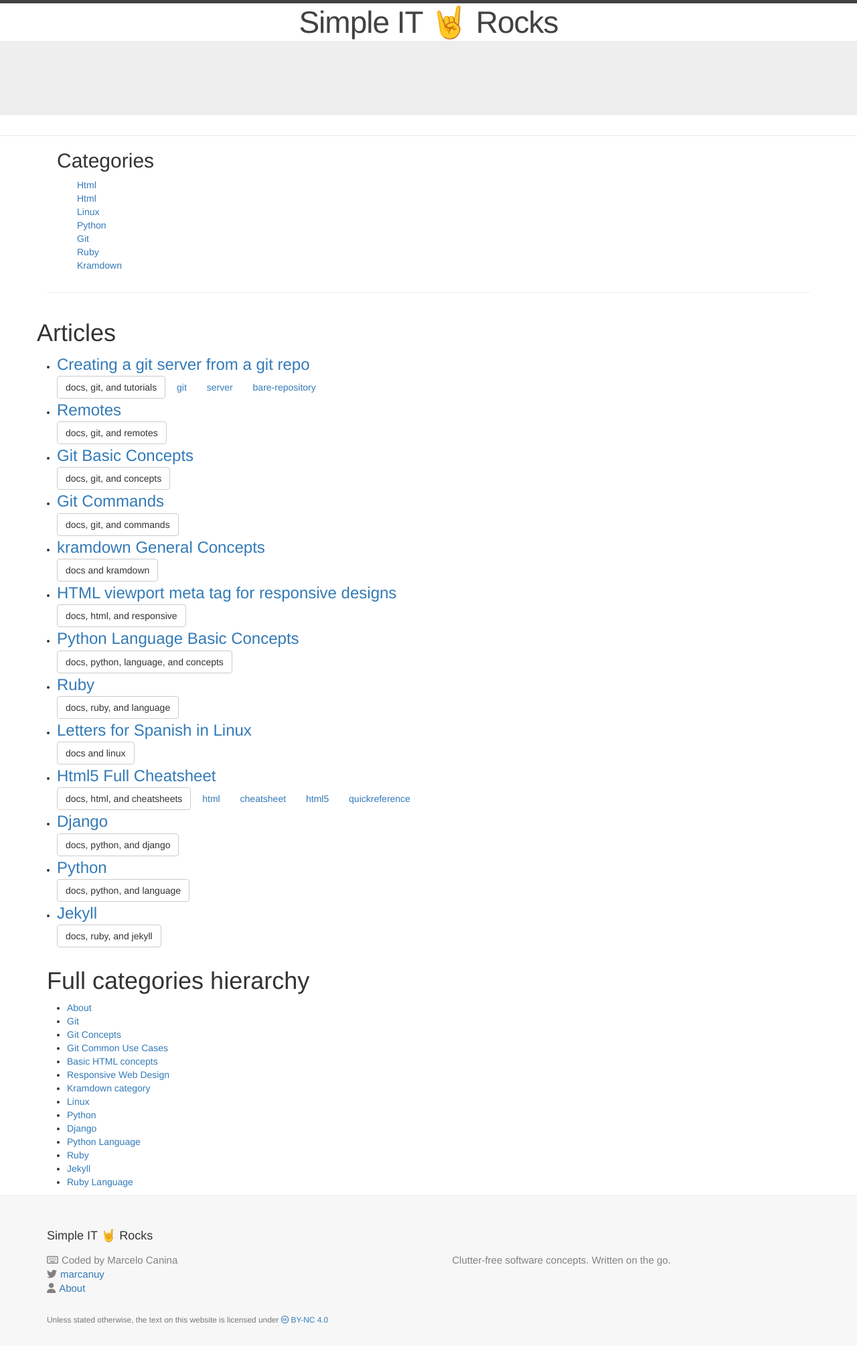
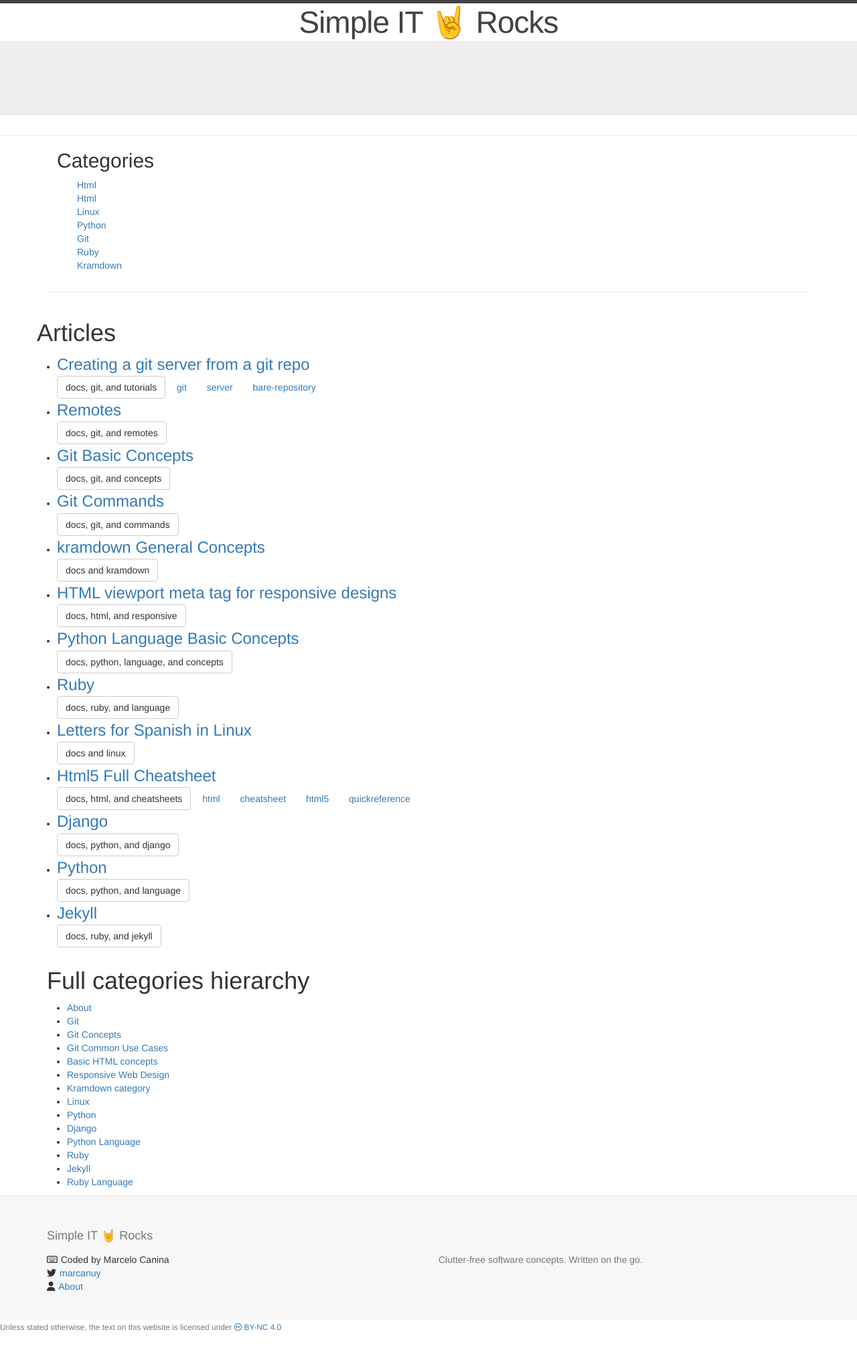
Before and after one commit to marcanuy/simpleit.rocks, a Jekyll site: the page built from index.html, in a window 1280 px wide. Shown: the whole page at 67% size. Built offline with Jekyll 4.4.1, drawn with Linux system fonts in a browser that asks for light colours; nearby versions of some CDN libraries; library files that are not in the unit come from our copies.

Commit message:
Converted footer to bootstrap grid layout

```diff
--- a/_includes/footer.html
+++ b/_includes/footer.html
@@ -2,10 +2,10 @@
 
   <div class="container">
 
-    <h2 class="footer-heading">{{ site.title }}</h2>
+    <h2 class="footer-heading text-muted">{{ site.title }}</h2>
 
-    <div class="footer-col-wrapper">
-      <div class="footer-col footer-col-1">
+    <div class="row">
+      <div class="col-xs-6">
         <ul class="contact-list">
           <li>
 	    <i class="fa fa-keyboard-o" aria-hidden="true"></i>Coded by Marcelo Canina
@@ -21,16 +21,14 @@
         </ul>
       </div>
 
-      <div class="footer-col footer-col-2">
-      </div>
-
-      <div class="footer-col footer-col-3">
-        <p>{{ site.description }}</p>
+      <div class="col-xs-6">
+	<div class="text-xs-right text-muted">
+          <p>{{ site.description }}</p>
+	</div>
       </div>
     </div>
 
-    {% include license.html %}
+  </div>
+</footer>
 
-  </div>
-
-</footer>
+{% include license.html %}
```
